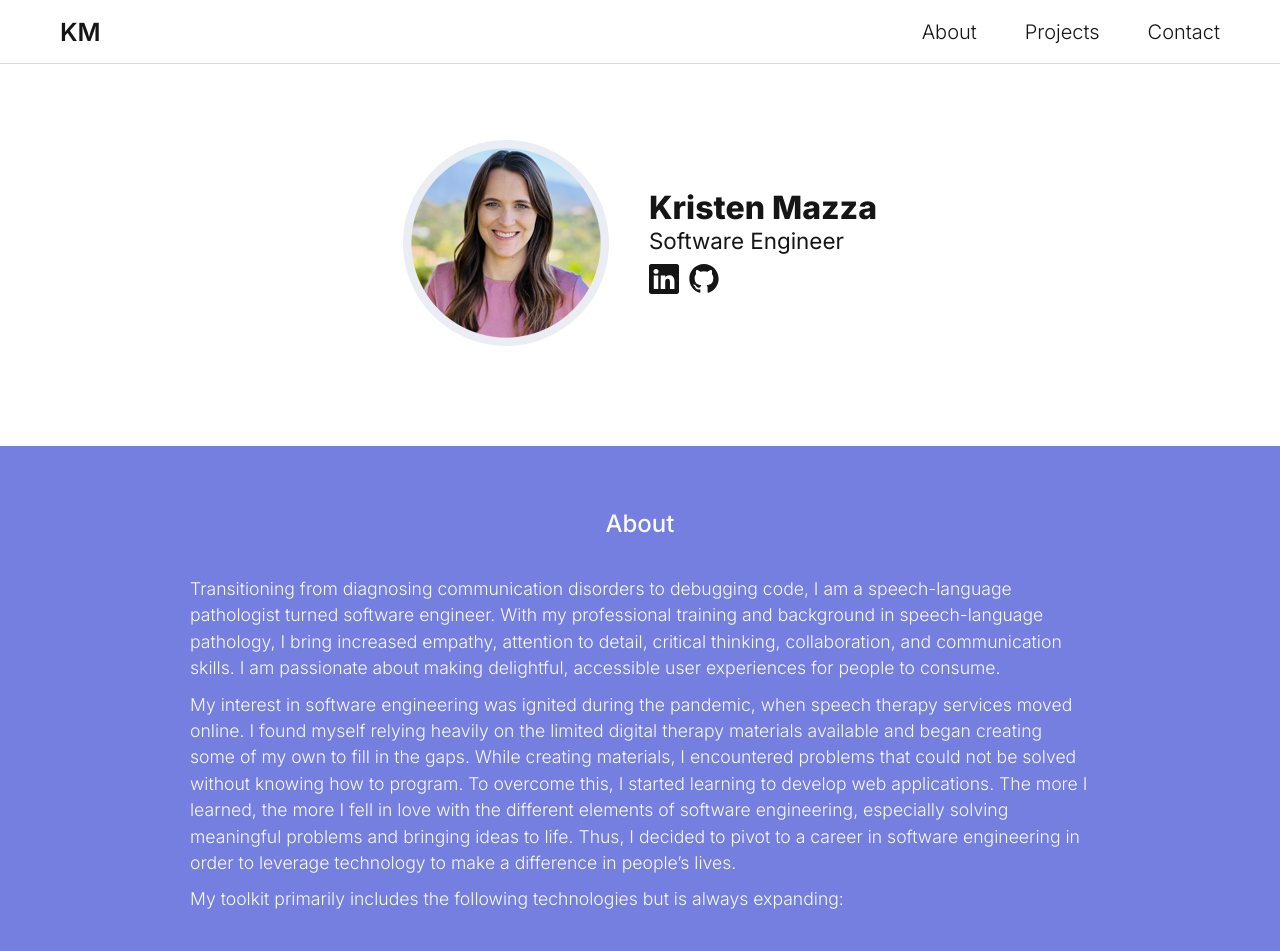
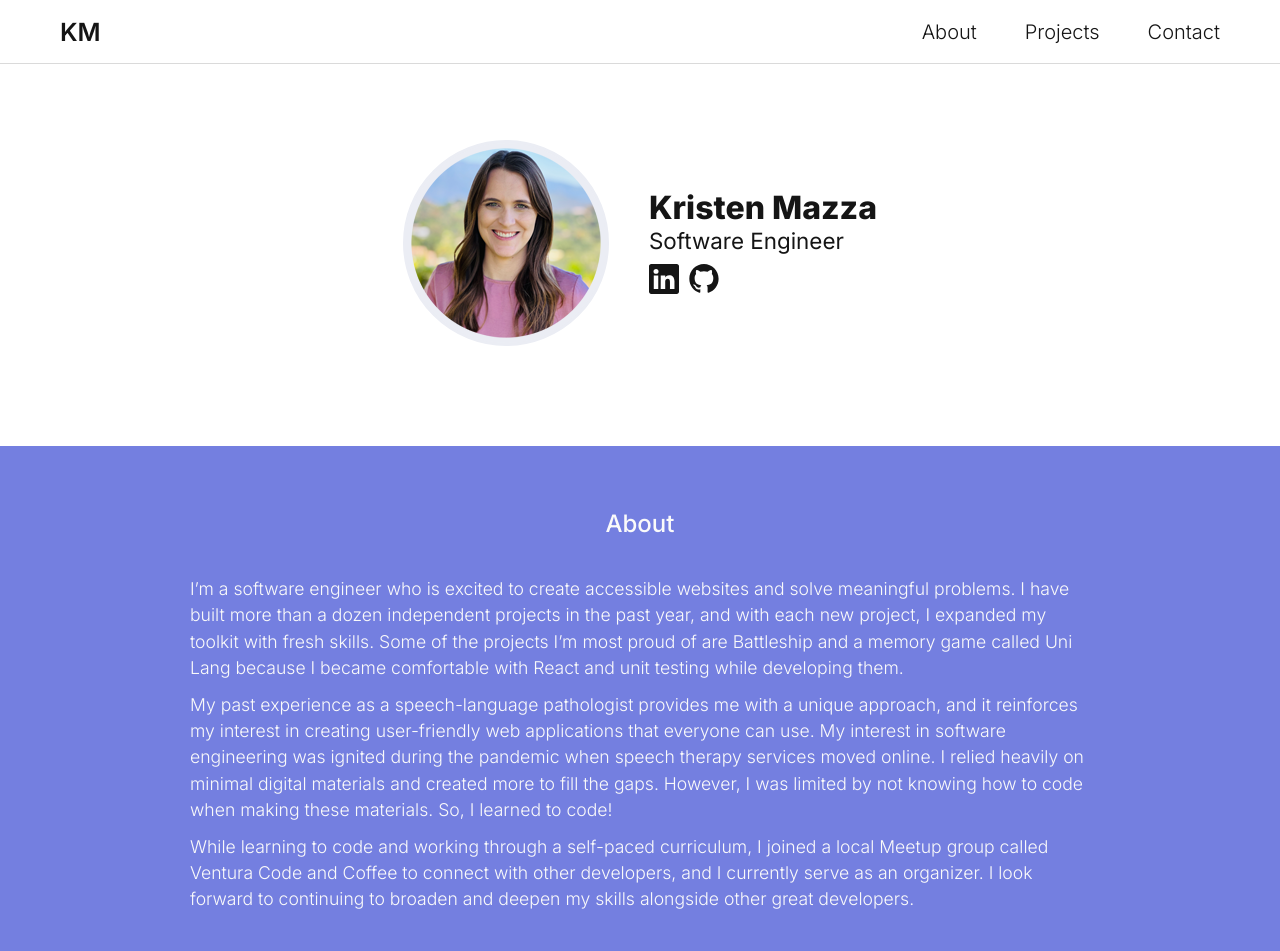
Before and after one commit to kristenmazza/portfolio, a React (Vite) app: page / in a window 1280 px wide. Shown: the top 951 px of the page. Built offline with nearby package versions, Linux system fonts and the light colour scheme.

Commit message:
Update about section text

```diff
--- a/src/components/About.jsx
+++ b/src/components/About.jsx
@@ -5,32 +5,30 @@ export default function About() {
     <section id='about' className={styles.about}>
       <div className={styles.aboutContainer}>
         <h2>About</h2>
-
         <p>
-          Transitioning from diagnosing communication disorders to debugging
-          code, I am a speech-language pathologist turned software engineer.
-          With my professional training and background in speech-language
-          pathology, I bring increased empathy, attention to detail, critical
-          thinking, collaboration, and communication skills. I am passionate
-          about making delightful, accessible user experiences for people to
-          consume.
+          I’m a software engineer who is excited to create accessible websites
+          and solve meaningful problems. I have built more than a dozen
+          independent projects in the past year, and with each new project, I
+          expanded my toolkit with fresh skills. Some of the projects I’m most
+          proud of are Battleship and a memory game called Uni Lang because I
+          became comfortable with React and unit testing while developing them.
         </p>
         <p>
-          My interest in software engineering was ignited during the pandemic,
-          when speech therapy services moved online. I found myself relying
-          heavily on the limited digital therapy materials available and began
-          creating some of my own to fill in the gaps. While creating materials,
-          I encountered problems that could not be solved without knowing how to
-          program. To overcome this, I started learning to develop web
-          applications. The more I learned, the more I fell in love with the
-          different elements of software engineering, especially solving
-          meaningful problems and bringing ideas to life. Thus, I decided to
-          pivot to a career in software engineering in order to leverage
-          technology to make a difference in people’s lives.
+          My past experience as a speech-language pathologist provides me with a
+          unique approach, and it reinforces my interest in creating
+          user-friendly web applications that everyone can use. My interest in
+          software engineering was ignited during the pandemic when speech
+          therapy services moved online. I relied heavily on minimal digital
+          materials and created more to fill the gaps. However, I was limited by
+          not knowing how to code when making these materials. So, I learned to
+          code!
         </p>
         <p>
-          My toolkit primarily includes the following technologies but is always
-          expanding:
+          While learning to code and working through a self-paced curriculum, I
+          joined a local Meetup group called Ventura Code and Coffee to connect
+          with other developers, and I currently serve as an organizer. I look
+          forward to continuing to broaden and deepen my skills alongside other
+          great developers.
         </p>
 
         <div className={styles.skillsList}>
```
